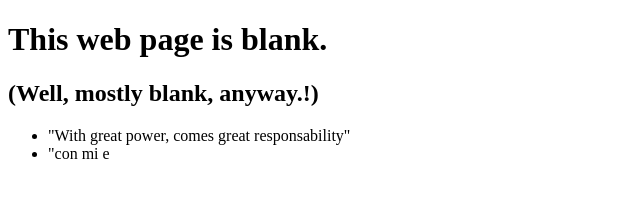
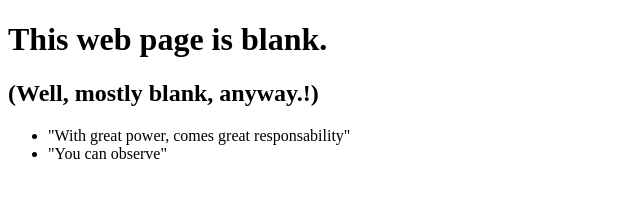
Before and after one commit to mpnestar/0main_openSAP_repo, a plain HTML site: page index.html in a window 1280 px wide. Shown: the full height of the page, 0-640 px from the left. Drawn offline with Linux system fonts and the light colour scheme.

Commit message:
added quote by Yogi

```diff
--- a/index.html
+++ b/index.html
@@ -10,7 +10,7 @@
   <h2>(Well, mostly blank, anyway.!)</h2>
   <ul>
   	<li>"With great power, comes great responsability"</li>
-  	<li>"con mi e</li>
+  	<li>"You can observe"</li>
   </ul>
 	</body>
 </html>
```
